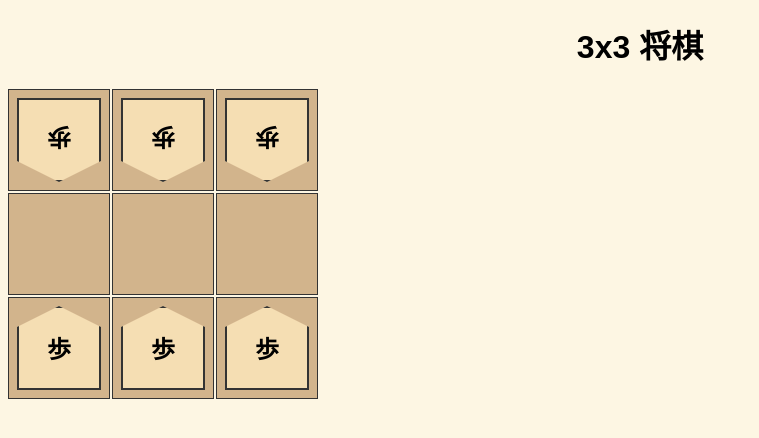
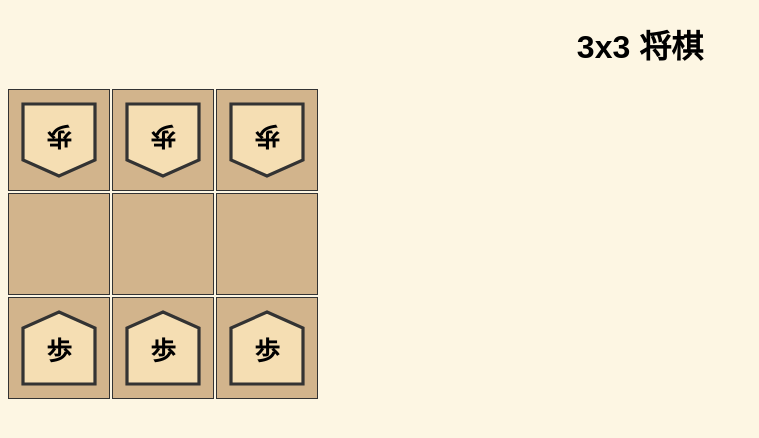
Before and after one commit to nonbiri-yama/shogi, a plain HTML site: page index.html in a window 1280 px wide. Shown: the whole page, without its empty margins (0-759 px from the left). Drawn offline with Linux system fonts and the light colour scheme.

Commit message:
駒表示をSVG化し、枠線を均一に修正

```diff
--- a/game.js
+++ b/game.js
@@ -1,6 +1,6 @@
 const board = document.getElementById('board');
 let cells = Array(9).fill(null);
-let turn = 'player'; // 'player', 'enemy', or 'animating'
+let turn = 'player';
 
 // 初期配置
 cells[6] = 'P';
@@ -16,18 +16,43 @@ function render() {
     const cell = document.createElement('div');
     cell.className = 'cell';
 
-    if (piece === 'P' || piece === 'E') {
-      const koma = document.createElement('div');
-      koma.className = 'koma';
-      koma.textContent = '歩';
-      if (piece === 'P') cell.classList.add('player');
-      else cell.classList.add('enemy');
-      cell.appendChild(koma);
+    if (piece === 'P') {
+      cell.classList.add('player');
+      cell.appendChild(createKomaSVG('歩'));
+    } else if (piece === 'E') {
+      cell.classList.add('enemy');
+      cell.appendChild(createKomaSVG('歩'));
     }
 
     cell.onclick = () => handleClick(i);
     board.appendChild(cell);
   });
+}
+
+function createKomaSVG(text) {
+  const svgNS = "http://www.w3.org/2000/svg";
+  const svg = document.createElementNS(svgNS, "svg");
+  svg.setAttribute("viewBox", "0 0 100 100");
+  svg.classList.add("koma-svg");
+
+  const polygon = document.createElementNS(svgNS, "polygon");
+  polygon.setAttribute("points", "50,5 95,25 95,95 5,95 5,25");
+  polygon.setAttribute("fill", "#f5deb3");
+  polygon.setAttribute("stroke", "#333");
+  polygon.setAttribute("stroke-width", "4");
+
+  const label = document.createElementNS(svgNS, "text");
+  label.setAttribute("x", "50");
+  label.setAttribute("y", "65");
+  label.setAttribute("text-anchor", "middle");
+  label.setAttribute("font-size", "32");
+  label.setAttribute("font-weight", "bold");
+  label.setAttribute("fill", "#000");
+  label.textContent = text;
+
+  svg.appendChild(polygon);
+  svg.appendChild(label);
+  return svg;
 }
 
 function handleClick(i) {
@@ -69,25 +94,19 @@ function animateMove(from, to, piece, callback) {
   const fromCell = board.children[from];
   const toCell = board.children[to];
 
-  fromCell.innerHTML = ''; // 元のマスを即座に消す
+  fromCell.innerHTML = '';
 
-  // ラッパー（.cell）を作成
   const wrapper = document.createElement('div');
   wrapper.className = 'cell';
   wrapper.style.position = 'absolute';
   wrapper.style.zIndex = '10';
   wrapper.style.transition = 'all 0.5s ease';
 
-  // 駒（.koma）を作成
-  const koma = document.createElement('div');
-  koma.className = 'koma';
-  koma.textContent = '歩';
-
-  // 向きのクラスをラッパーに付与
   if (piece === 'P') wrapper.classList.add('player');
   else wrapper.classList.add('enemy');
 
-  wrapper.appendChild(koma);
+  const svg = createKomaSVG('歩');
+  wrapper.appendChild(svg);
 
   const boardRect = board.getBoundingClientRect();
   const fromRect = fromCell.getBoundingClientRect();
--- a/style.css
+++ b/style.css
@@ -24,30 +24,15 @@ body {
   justify-content: center;
 }
 
-.koma {
+.koma-svg {
   width: 80px;
   height: 80px;
-  background-color: #f5deb3;
-  clip-path: polygon(
-    50% 0%,
-    100% 25%,
-    100% 100%,
-    0% 100%,
-    0% 25%
-  );
-  display: flex;
-  align-items: center;
-  justify-content: center;
-  font-size: 24px;
-  font-weight: bold;
-  border: 2px solid #333;
-  box-shadow: 0 2px 4px rgba(0,0,0,0.3);
 }
 
-.player .koma {
+.player .koma-svg {
   transform: rotate(0deg);
 }
 
-.enemy .koma {
+.enemy .koma-svg {
   transform: rotate(180deg);
 }
```
